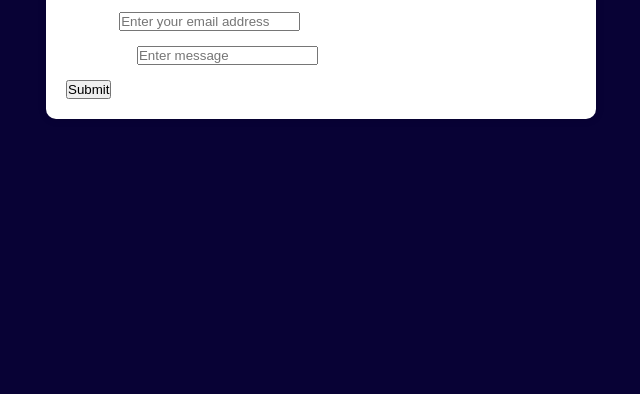
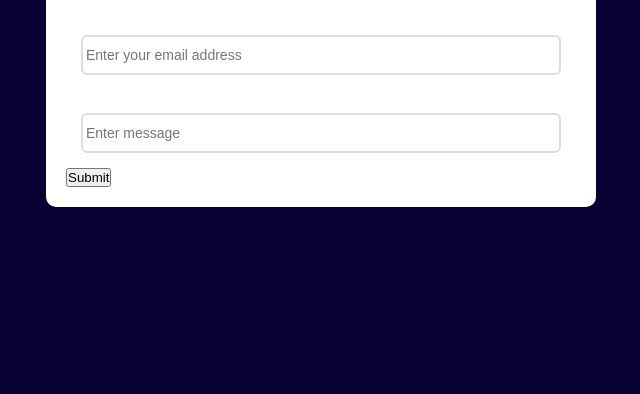
Before and after one commit to vaishupadmor/icp-8.0-react-group-project-4, a React app: page /contact in a window 1280 px wide. Shown: the part 406-800 px from the top of the page, without its empty margins (319-959 px from the left). Built offline with nearby package versions, Linux system fonts and the light colour scheme.

Commit message:
field class style add

```diff
--- a/src/Views/Contact/contact.css
+++ b/src/Views/Contact/contact.css
@@ -1,13 +1,3 @@
-
-.contact{
-    display: flex;
-    flex-direction: column;
-    justify-content: center;
-    align-items: center;
-    min-height: 100vh;
-   background-color: rgb(8, 2, 53);
-
-}
 
 body{
     margin: 0;
@@ -24,11 +14,23 @@ form{
     margin: 10px;
 }
 
+.contact{
+    display: flex;
+    flex-direction: column;
+    justify-content: center;
+    align-items: center;
+    min-height: 100vh;
+   background-color: rgb(8, 2, 53);
+
+}
+
+
 .heading{
     text-align: center;
     font-size: 35px;
     margin: 0;
     padding: 0;
+    color: black;
     font-family: 'Courier New', Courier, monospace
 
 }
@@ -37,3 +39,20 @@ form{
     margin: 15px;
 
 }
+.field{
+    width: 100%;
+    height: 40px;
+    background-color: transparent;
+    border: 2px solid #ddd;
+    outline: none;
+    border-radius: 6px;
+    padding: 3px;
+    font-size: 14px;
+    color: #333;
+    margin-top: 5px;
+
+}
+.message{
+    height: 100px;
+    resize: none;
+}
```
